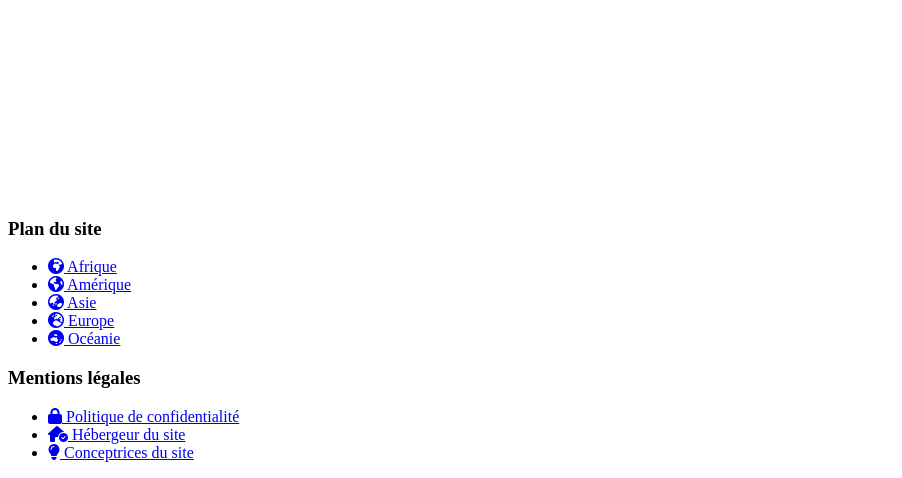
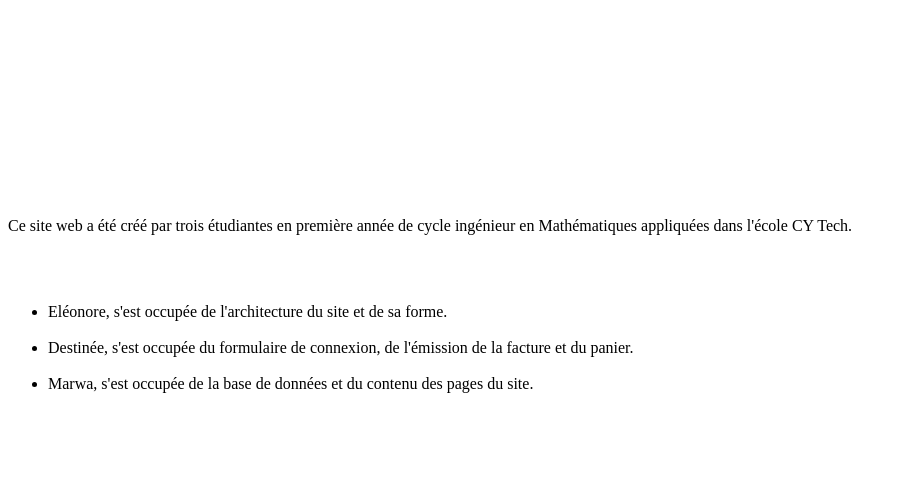
Before and after one commit to mrwtrbi/Yum-World, a PHP site: page /conceptrices.php in a window 1280 px wide. Shown: the part 856-1334 px from the top of the page, without its empty margins (0-902 px from the left). Run offline with PHP 8.4, Linux system fonts and the light colour scheme; some libraries are stand-ins or nearby versions.

Commit message:
Add files via upload

```diff
--- a/php/conceptrices.php
+++ b/php/conceptrices.php
@@ -12,15 +12,31 @@
         include_once("header.php");
     ?>
 
-    <div id="concept">
-        <br><br><br><br><br><br><br><br><br><br>
-        <img id="" src=""></img>
-        <p>Nous voici, conceptrices du site Yum World !<p>
-        <br><br><br><br><br><br><br><br><br><br><br><br><br><br>
+    <div class="conceptrices">
+        <div class="image-conceptrices">
+            <img src="../img/Conceptrices.png" alt="Conceptrices">
+        </div>
+
+        <div class="text-conceptrices">
+            <br><br><br><br><br><br><br><br><br><br><br>
+            <p>Ce site web a été créé par trois étudiantes en première année de cycle ingénieur en Mathématiques
+                 appliquées dans l'école CY Tech.</p>
+                 <br>
+                 <br>
+
+            <ul>
+                <li>Eléonore, s'est occupée de l'architecture du site et de sa forme.</li><br>
+                <li>Destinée, s'est occupée du formulaire de connexion, de l'émission de la facture et du panier.</li><br>
+                <li>Marwa, s'est occupée de la base de données et du contenu des pages du site.</li><br>
+            </ul>
+            <br><br><br>
+
+            <div class="logo-cy-tech">
+            <img src="../img/Logo-CY-Tech.png" alt="CY-Tech">
+            <br><br><br>
+            </div>
+        </div>
     </div>
-
-
-
 
     <?php
         include_once("footer.php");
```
